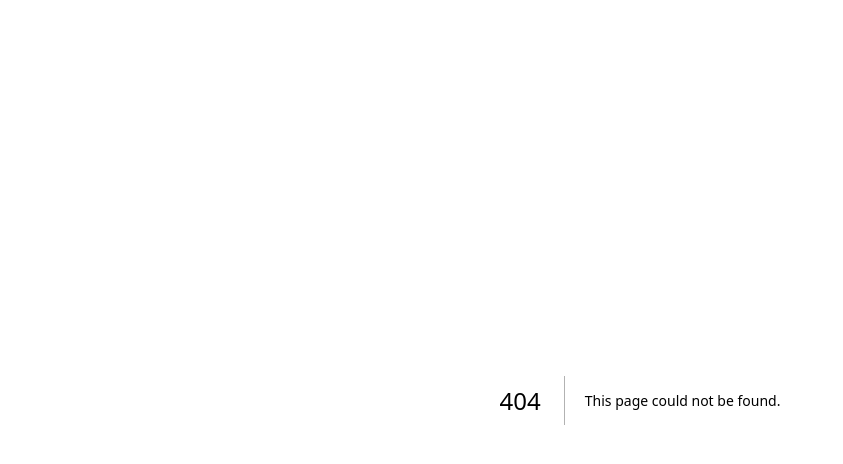
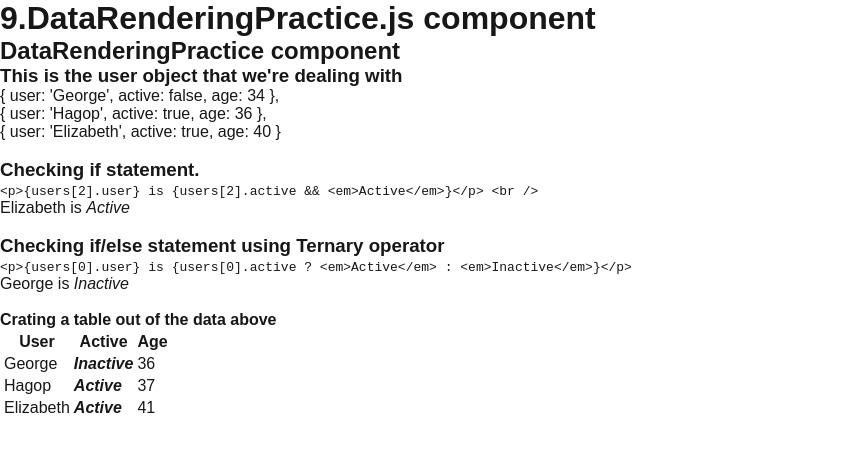
Before and after one commit to gkurkjian/WEB422_Week4_Handling_Events_-_Rendering_Data, a Next.js app: page /components/9.DataRenderingPractice in a window 1280 px wide. Before the commit this address had no page. Shown: the top 464 px of the page, without its empty margins (0-843 px from the left). Built offline with nearby package versions, Linux system fonts and the light colour scheme.

Commit message:
sixth commit. DataRenderingPractice done. Fixed some like of 8.DataRendering.js. Practice of week4 completed

```diff
--- a/pages/components/8.DataRendering.js
+++ b/pages/components/8.DataRendering.js
@@ -24,6 +24,7 @@ export default function DataRendering() {
             <code>{"<p>{users[2].user} is {users[2].active && <em>Active</em>}</p>"}</code><br />
             <p>{users[2].user} is {users[2].active && <em>Active</em>}</p><br />
 
+            <h3>Checking if/else statement using Ternary operator</h3>
             {/* Print the literal JSX line as text of "if/else" statement */}
             <code>{"<p>{users[0].user} is {users[0].active ? <em>Active</em> : <em>Inactive</em>}</p>"}</code>
             <p>{users[0].user} is {users[0].active ? <em>Active</em> : <em>Inactive</em>}</p><br />
--- /dev/null
+++ b/pages/components/9.DataRenderingPractice.js
@@ -0,0 +1,60 @@
+import { useState } from "react"
+
+export default function DataRenderingPractice() {
+
+    const [ users, setUsers ] = useState([
+        { user: 'George', active: false, age: 36 },
+        { user: 'Hagop', active: true, age: 37 },
+        { user: 'Elizabeth', active: true, age: 41 }
+    ])
+
+    return (
+        <>
+            <h1>9.DataRenderingPractice.js component</h1>
+
+            <h2>DataRenderingPractice component</h2>
+            <h3>This is the user object that we're dealing with</h3>
+            <p>{`{ user: 'George', active: false, age: 34 },`}</p>
+            <p>{`{ user: 'Hagop', active: true, age: 36 },`}</p>
+            <p>{`{ user: 'Elizabeth', active: true, age: 40 }`}</p>
+            <br />
+
+            {/* Print the literal JSX line as text of "if" statement */}
+            <h3>Checking if statement.</h3>
+            <code>{"<p>{users[2].user} is {users[2].active && <em>Active</em>}</p> <br />"}</code>
+            <p>{users[2].user} is {users[2].active && <em>Active</em>}</p>
+            <br />
+
+
+            {/* Print the literal JSX line as text of "if/else" statement */}
+            <h3>Checking if/else statement using Ternary operator</h3>
+            <code>{"<p>{users[0].user} is {users[0].active ? <em>Active</em> : <em>Inactive</em>}</p>"}</code>
+            <p>{users[0].user} is {users[0].active ? <em>Active</em> : <em>Inactive</em>}</p>
+            <br />
+
+
+            <h4>Crating a table out of the data above</h4>
+            <table className="borderOne">
+                <thead>
+                    <tr>
+                        <th>User</th>
+                        <th>Active</th>
+                        <th>Age</th>
+                    </tr>
+                </thead>
+                <tbody>
+                    {users.map((user, index) => {
+                        return (
+                            <tr key={index}>
+                                <td>{user?.user}</td>
+                                <td>{user?.active ? <strong><i>Active</i></strong> : <strong><i>Inactive</i></strong>}</td>
+                                <td>{user?.age}</td>
+                            </tr>
+                        )
+                    })}
+                </tbody>
+            </table>
+
+        </>
+    )
+}
--- a/pages/index.js
+++ b/pages/index.js
@@ -6,6 +6,7 @@ import PostDataUseEffect from "./components/5.PostDataUseEffect";
 import PostDataSWR from "./components/6.PostDataSWR";
 import PostDataStatic from "./components/7.PostDataStatic";
 import DataRendering from "./components/8.DataRendering";
+import DataRenderingPractice from "./components/9.DataRenderingPractice";
 
 
 // // If we wished to fetch the data in Pre-Rendered time, we can use getStaticProps() and throw props in Hom() function.
@@ -39,7 +40,7 @@ export default function Home(props) {
       <PostDataSWR /><br /><br />
       <PostDataStatic post={props.staticPost} /><br /><br /> {/* Correct prop passed */}
       <DataRendering /> <br /><br />
-
+      <DataRenderingPractice /> <br /><br />
     </>
   );
 }
```
